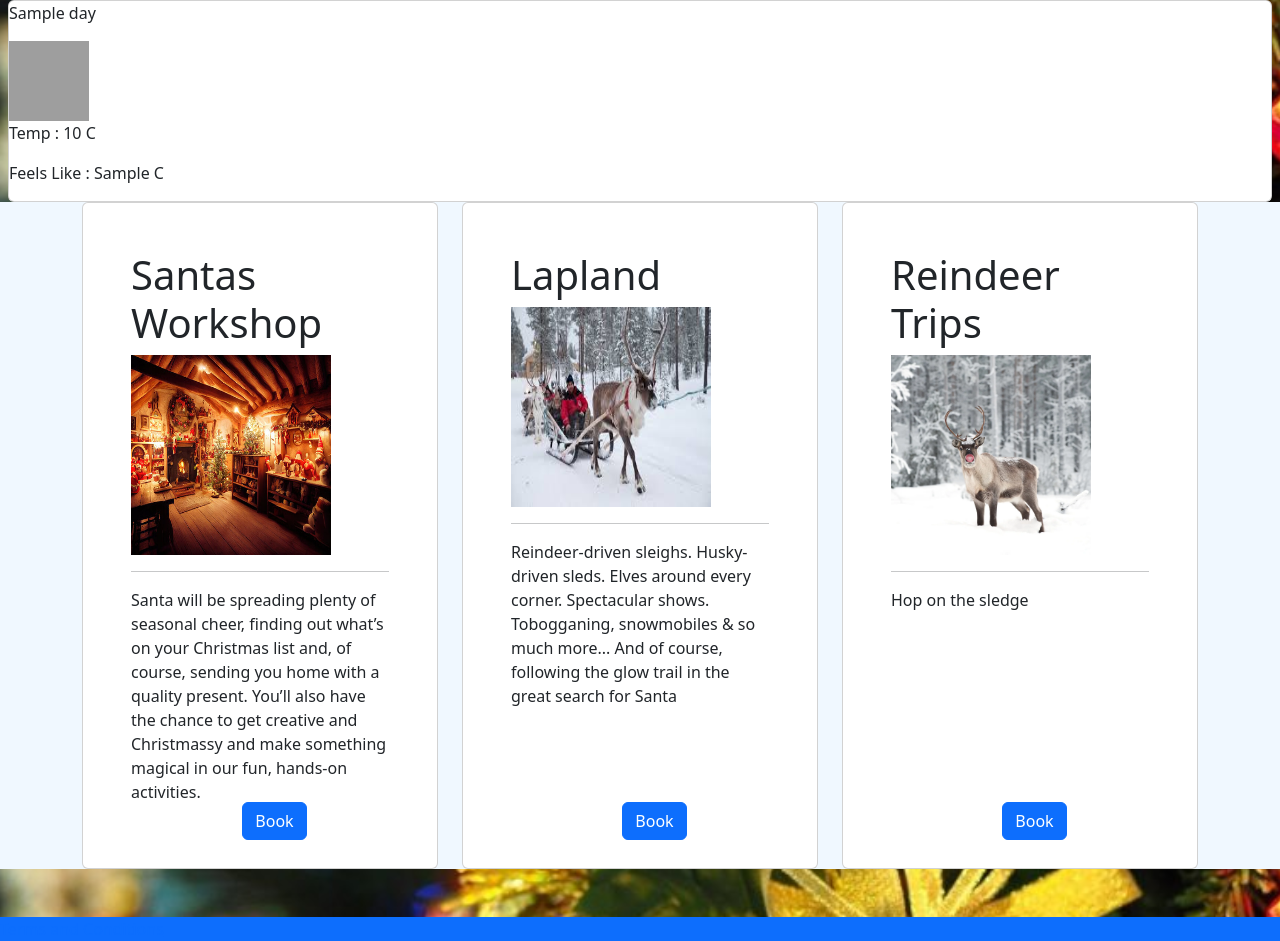
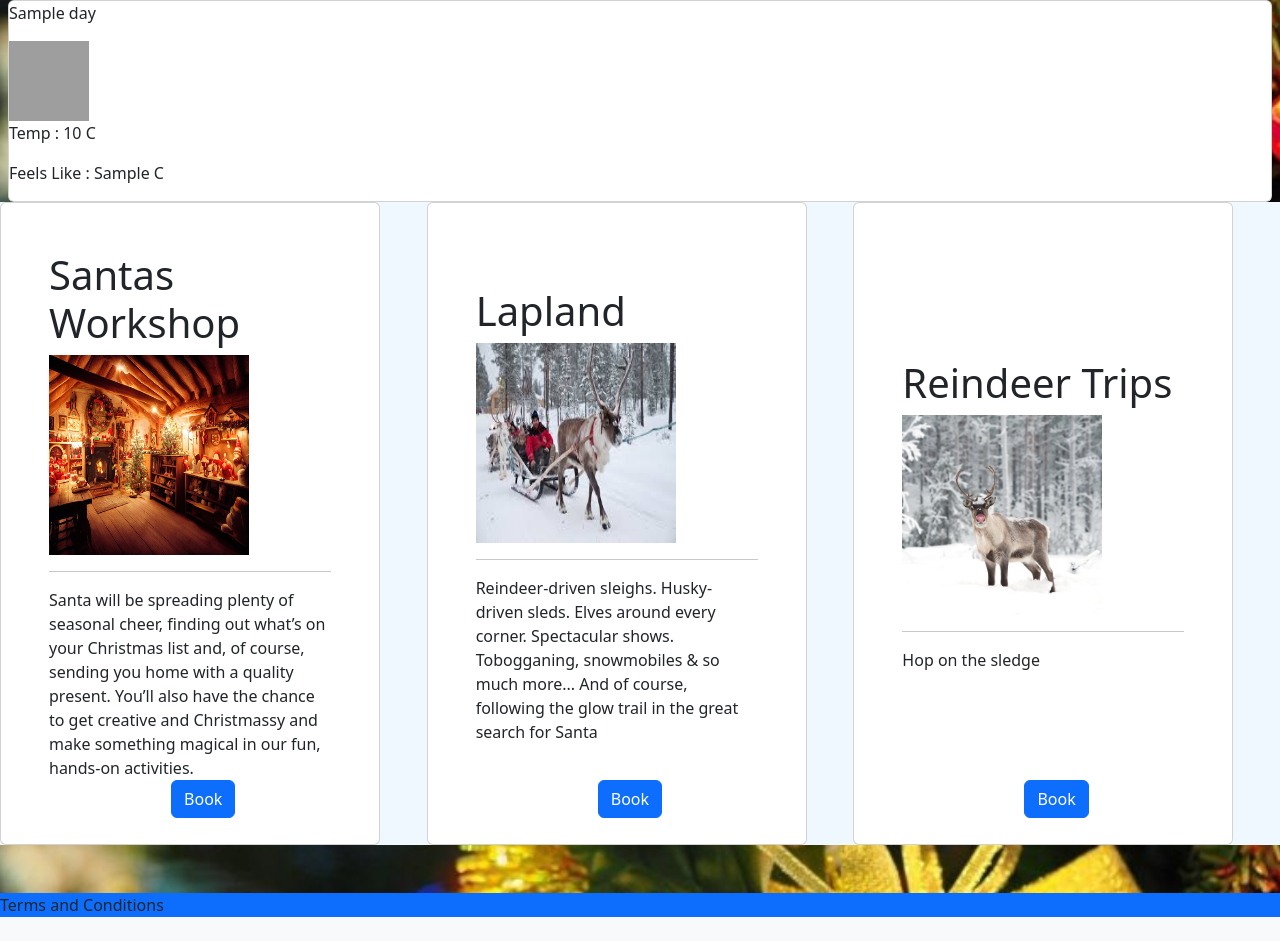
Before and after one commit to Lordhermano/Santas, a Django app: template website/templates/page/poker.html in a window 1280 px wide. Shown: the part 56-997 px from the top of the page. After the commit the page ends 973 px from the top, so only its background shows below. Run offline with Django 5.2, Linux system fonts and the light colour scheme; data comes from the database, SQL or seed files in the repository; both versions use the stored data as it was after the commit; tables that the repository leaves empty hold one stand-in row (values such as "Sample post"); the template is opened without the code that fills it: values that come from a table or form of the project are taken from there, most other values are stand-ins (such as "Sample title", 1, 10 or a date in 2020); some libraries are stand-ins or nearby versions; grey boxes are pictures that could not be loaded.

Commit message:
'myadjustments'

```diff
--- a/website/static/css/style.css
+++ b/website/static/css/style.css
@@ -11,9 +11,13 @@ body{
     background-attachment: fixed;
     background-position: center;
     background-size: cover;
+    overflow-x: hidden;
 
 
 
+}
+.row{
+    width: 100vw;
 }
 .intchoice{
 
@@ -35,7 +39,7 @@ body{
 .backdrop{
     background-color: aliceblue;
     margin: 0px;
-    width: 100vw;
+    max-width: 100vw;
     min-height: 600px;
     color: aliceblue;
 
@@ -127,7 +131,7 @@ label{
     width: 400px;
 }
 .wcontent{
-    width:20%;
+    width:380px;
 }
 img.weather_icons{
     width: 80px;
@@ -135,6 +139,7 @@ img.weather_icons{
 }
 .center{
     justify-items: center;
+    width: 50%;
     margin-left: 0px;
     margin-right: 0px ;
 }
--- a/website/templates/page/base.html
+++ b/website/templates/page/base.html
@@ -17,7 +17,7 @@
         {% block content %}
         {% endblock %}
         <div class="footer mt-5 bg-primary" >
-            <a href="nav-link">Terms and Conditions</a>
+            <a class="nav-link">Terms and Conditions</a>
         </div>
 
 
--- a/website/templates/page/poker.html
+++ b/website/templates/page/poker.html
@@ -2,7 +2,8 @@
 {% load crispy_forms_tags %}
 
 {% block weather %}
-<div class="d-flex justify-content-center"  >
+<div class="d-flex justify-content-center"   >
+
   {% for daily in data %}
   <div class="card h-100 mx-2 flex-sm-fill wcontent">
       <p class="center">{{daily.day}}</p>
@@ -12,6 +13,7 @@
 
   </div>
   {% endfor %}
+
 </div>
 {% endblock %}
 
@@ -21,13 +23,13 @@
 
 {% block content %}
 
-<div class="backdrop">
-  <div class="container">
+<div class="backdrop d-flex">
+
 
   <div class="row">
         {% for dests in dest1 %}
         <div class="col">
-            <div class="card h-100 p-5"><h1>{{dests.name}}</h1>
+            <div class="card h-100 p-5 justify-content-center wcontent"><h1>{{dests.name}}</h1>
               <img src="{{dests.img.url}}" class="center" alt="" style="width: 200px; height: 200px; ">
               <hr>
               <p>{{dests.desc}}</p>
@@ -40,7 +42,6 @@
         </div>
         {% endfor %}
     </div>
-    </div>
 
 </div>
 
```
Also changed, not shown: website/templates/page/bookings.html (+6 -2 lines), db.sqlite3.
